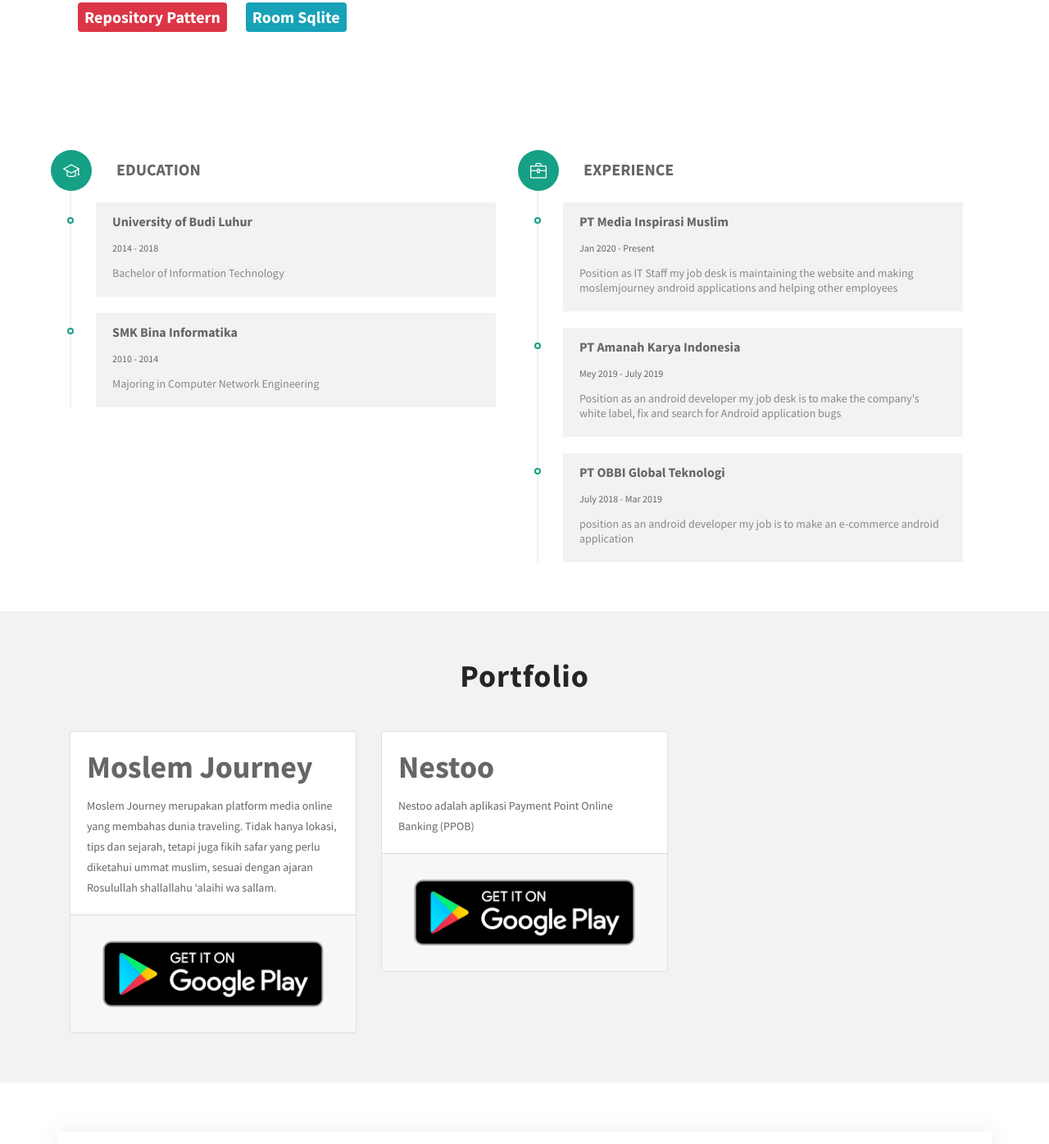
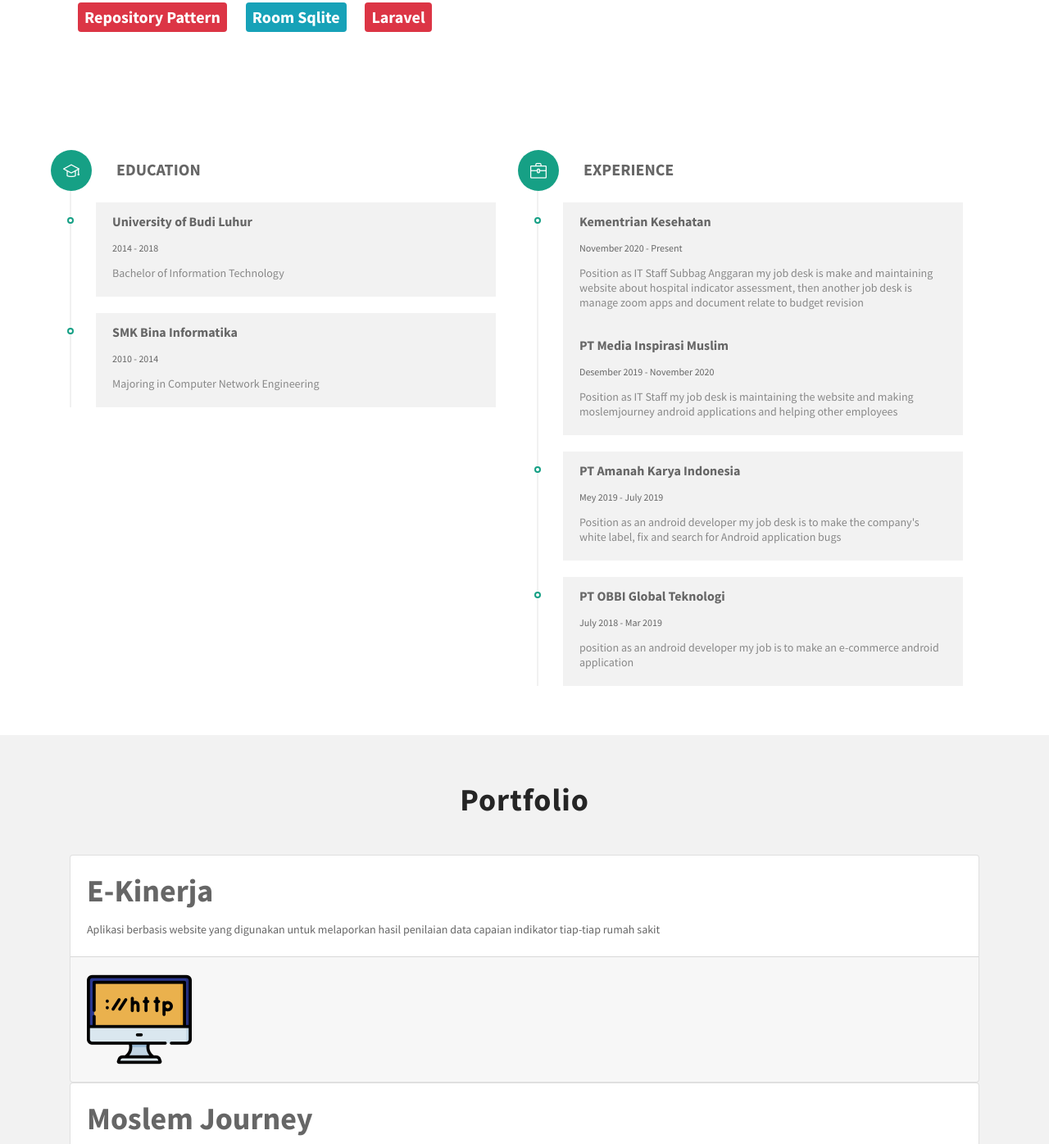
Before and after one commit to edsusantoo/edsusantoo.github.io, a plain HTML site: page index.html in a window 1280 px wide. Shown: the part 1049-2445 px from the top of the page at 82% size. Drawn offline with Linux system fonts and the light colour scheme; files whose address does not match are found by name.

Commit message:
update data

```diff
--- a/index.html
+++ b/index.html
@@ -169,6 +169,8 @@
           <span class="p-2 badge badge-success" style="font-size: 20px; margin: 10px;">MVVM</span>
           <span class="p-2 badge badge-danger" style="font-size: 20px; margin: 10px;">Repository Pattern</span>
           <span class="p-2 badge badge-info" style="font-size: 20px; margin: 10px;">Room Sqlite</span>
+          <span class="p-2 badge badge-danger" style="font-size: 20px; margin: 10px;">Laravel</span>
+
 
         </div>
       </div>
@@ -213,8 +215,15 @@
               </li>
               <li>
                 <div class="content-text">
+                  <h3 class="line-title">Kementrian Kesehatan</h3>
+                  <span>November 2020 - Present</span>
+                  <p class="line-text">Position as IT Staff Subbag Anggaran my job desk is make and maintaining website about
+                    hospital indicator assessment, then another job desk is manage zoom apps and document relate to budget revision
+                  </p>
+                </div>
+                <div class="content-text">
                   <h3 class="line-title">PT Media Inspirasi Muslim</h3>
-                  <span>Jan 2020 - Present</span>
+                  <span>Desember 2019 - November 2020</span>
                   <p class="line-text">Position as IT Staff my job desk is maintaining the website and making
                     moslemjourney android applications and helping other employees</p>
                 </div>
@@ -252,7 +261,21 @@
       <!-- Portfolio Recent Projects -->
       <div id="portfolio" class="row wow fadeInDown" data-wow-delay="0.4s">
 
-        <div class="col-sm-12 col-md-4 col-lg-4">
+        <div class="col-sm-12 col">
+          <div class="card">
+            <div class="card-body">
+              <h4 class="card-title">E-Kinerja</h4>
+              <p class="card-text"> Aplikasi berbasis website yang digunakan untuk melaporkan hasil penilaian data capaian indikator tiap-tiap rumah sakit
+              </p>
+            </div>
+            <div class="card-footer">
+              <a href="https://http://ekinerja.kemkes.go.id/" target="_blank"><img
+                  class=" img-fluid" src="assets/img/website.png" alt=""></img></a>
+            </div>
+          </div>
+        </div>
+
+        <div class="col-sm-12 col">
           <div class="card">
             <div class="card-body">
               <h4 class="card-title">Moslem Journey</h4>
@@ -267,7 +290,7 @@
             </div>
           </div>
         </div>
-        <div class="col-sm-12 col-md-4 col-lg-4">
+        <div class="col-sm-12 col">
           <div class="card"">
             <div class=" card-body">
             <h4 class="card-title">Nestoo</h4>
@@ -337,7 +360,7 @@
       <div class="row">
         <div class="col-md-12">
           <div class="text-center footer-text wow fadeInDown" data-wow-delay="0.3s">
-            <p>Copyright © 2020 <a href="https://www.linkedin.com/in/edsusantoo/" target="_blank">edsusantoo</a></p>
+            <p>Copyright © 2021 <a href="https://www.linkedin.com/in/edsusantoo/" target="_blank">edsusantoo</a></p>
             <p>Thanks for template <a href="https://uideck.com/products/meetme-resume-and-cv-bootstrap-template"
                 target="_blank">uideck</a></p>
           </div>
```
Also changed, not shown: assets/img/website.png (added).
